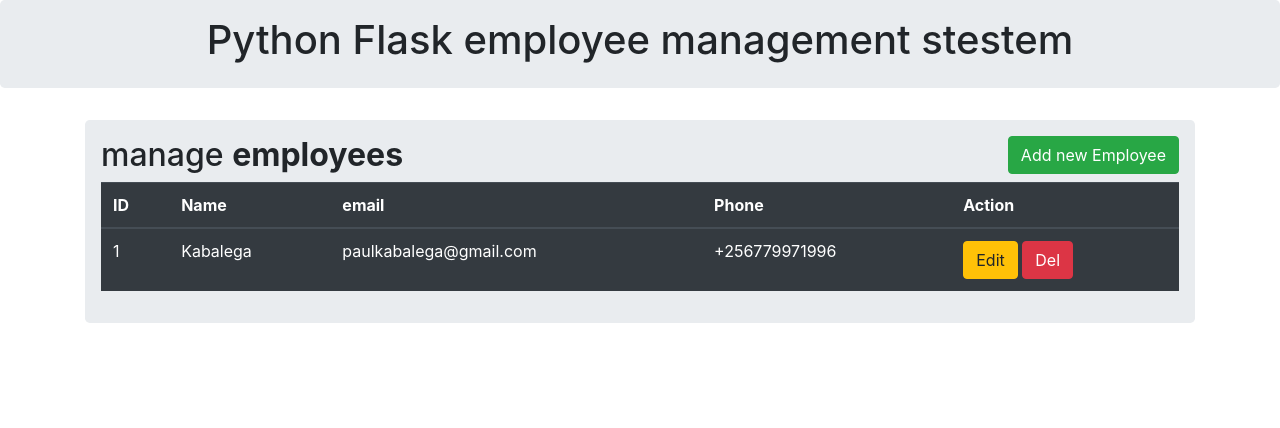
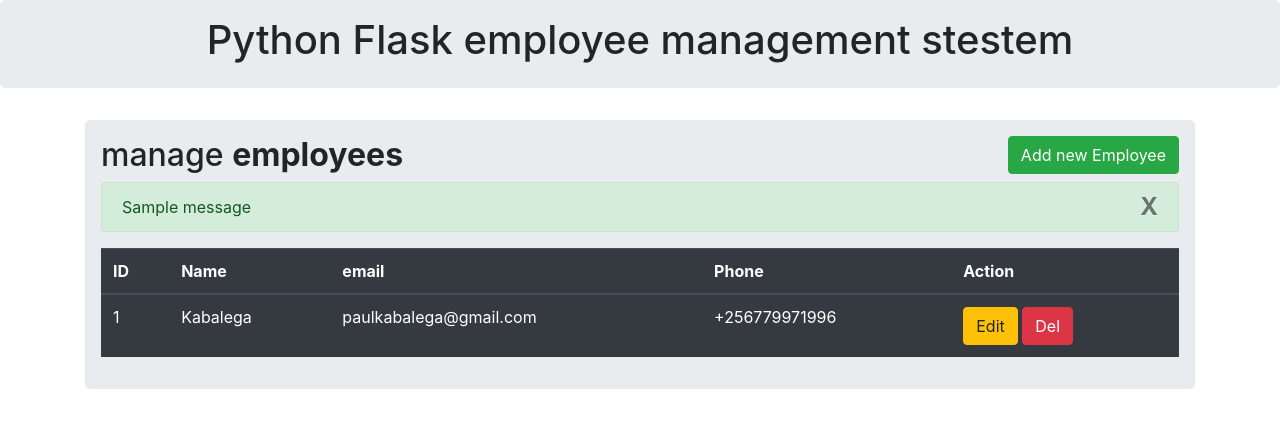
Before and after one commit to bradiepoa/empmanagemntsys, a Flask app: page / in a window 1280 px wide. Shown: the top 428 px of the page. Run offline with Flask 3, Linux system fonts and the light colour scheme; tables that the repository leaves empty hold one stand-in row (values such as "Sample post"); one stand-in notice (Sample message) is shown; some libraries are stand-ins or nearby versions.

Commit message:
added flash messages

```diff
--- a/App.py
+++ b/App.py
@@ -1,4 +1,4 @@
-from flask import Flask, render_template, request,redirect, url_for
+from flask import Flask, render_template, request,redirect, url_for, flash
 from flask_sqlalchemy import SQLAlchemy
 
 
@@ -44,6 +44,7 @@ def insert():
         my_data = Data(name, email, phone)
         db.session.add(my_data)
         db.session.commit()
+        flash("Employee inserted successfully!")
         return redirect(url_for('Index'))
 
 
--- a/templates/index.html
+++ b/templates/index.html
@@ -15,7 +15,19 @@
                     <button type="button" class="btn btn-success float-right"
                      data-toggle="modal" data-target="#mymodal">Add new Employee</button>
                 </h2>
+                {% with messages = get_flashed_messages() %}
+                    {% if messages %}
+                        {% for message in messages %}
+                            <div class="alert alert-success alert-dissmissable" role="alert">
+                                <button type="button" class="close" data-dismiss="alert" arial-label="close">
+                                    <span aria-hidden="true">X</span>
+                                </button>
+                                {{message}}
+                            </div>
 
+                        {% endfor %}
+                    {% endif %}
+                {% endwith %}
                 <table class="table table-hover table-dark">
                     <thead>
                         <tr>
```
